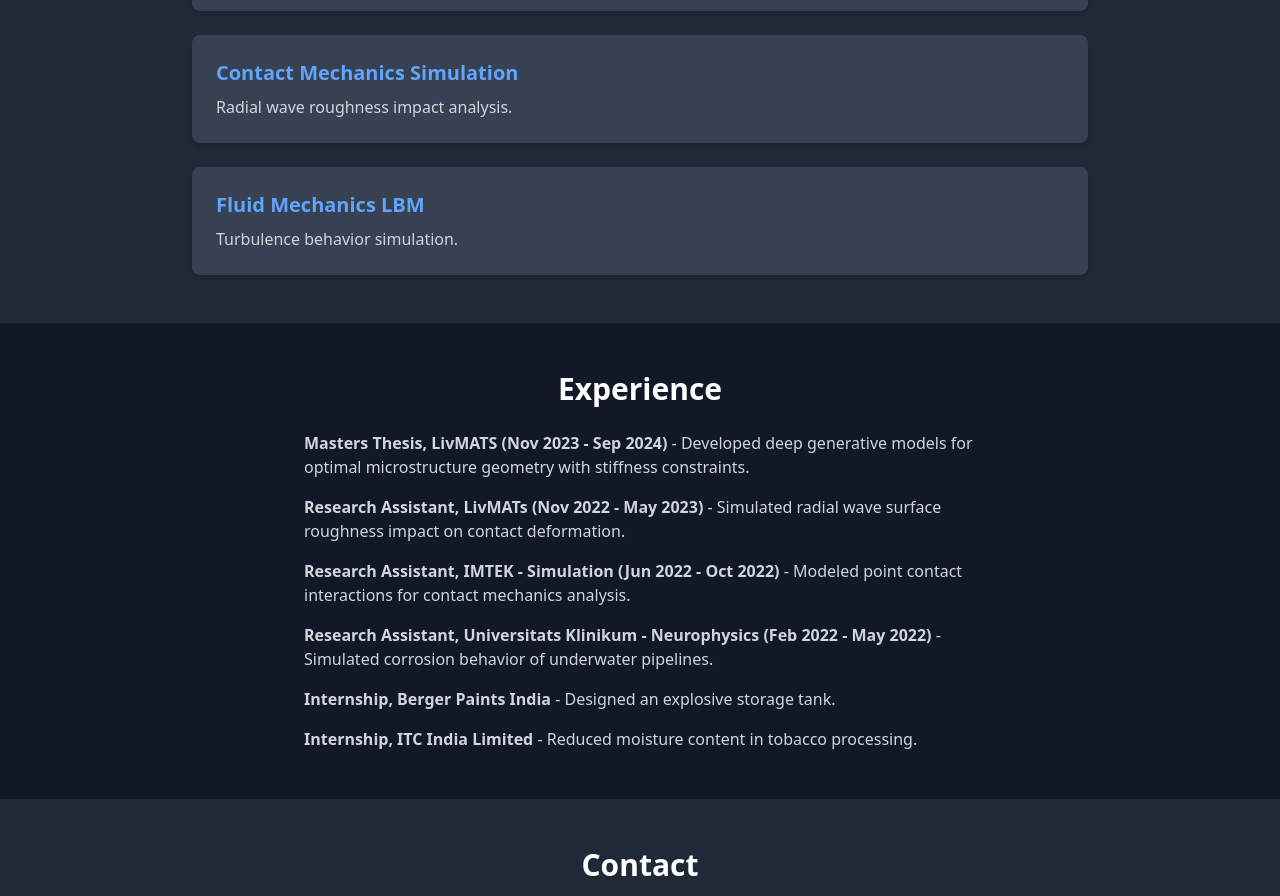
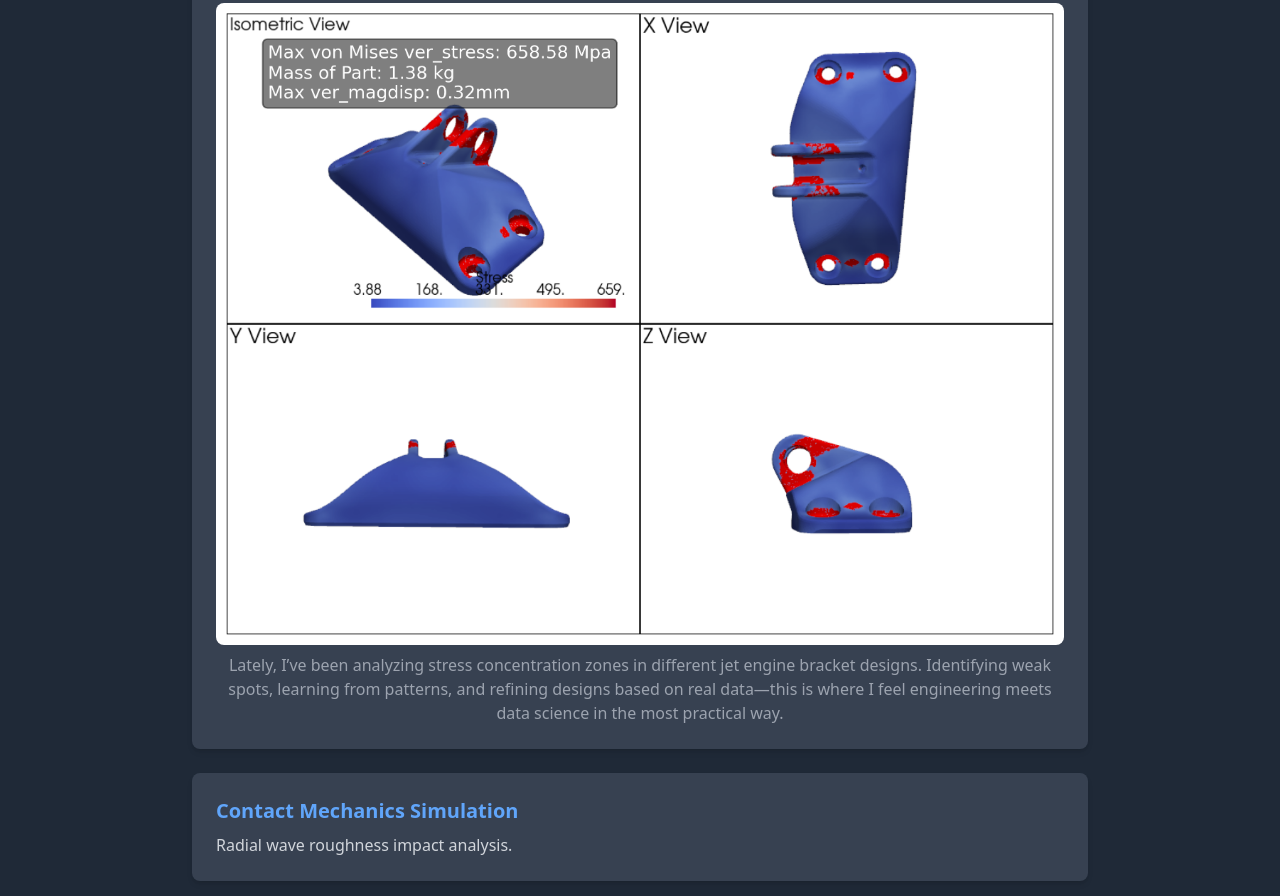
Before and after one commit to mishramlan/mishramlan.github.io, a plain HTML site: page index.html in a window 1280 px wide. Shown: the part 1914-2810 px from the top of the page. Drawn offline with nearby package versions, Linux system fonts and the light colour scheme.

Commit message:
added stress analysis report

```diff
--- a/index.html
+++ b/index.html
@@ -44,6 +44,8 @@
                 <p class="text-center text-gray-400 mt-2">Video demonstrating how a structure, in this case a Jet Engine Bracket, can be visualised as a mesh or a point cloud.</p>
                 <img src="assets/thickness_example.png" alt="Thickness Estimation Example" class="mt-4 w-full rounded-lg">
                 <p class="text-center text-gray-400 mt-2">The image is an example of how implicit distance could be used to obtsin an estimate of the thickness of a structure.</p>
+                <img src="assets/0_report.png" alt="Stress concentration in JEB" class="mt-4 w-full rounded-lg">
+                <p class="text-center text-gray-400 mt-2">Lately, I’ve been analyzing stress concentration zones in different jet engine bracket designs. Identifying weak spots, learning from patterns, and refining designs based on real data—this is where I feel engineering meets data science in the most practical way.</p>
             </div>
             <div class="bg-gray-700 p-6 rounded-lg shadow-md">
                 <a href="https://github.com/mishramlan/Contact_Mechanics_Simulation" class="text-blue-400 text-xl font-semibold">Contact Mechanics Simulation</a>
```
Also changed, not shown: assets/0_report.png (added).
